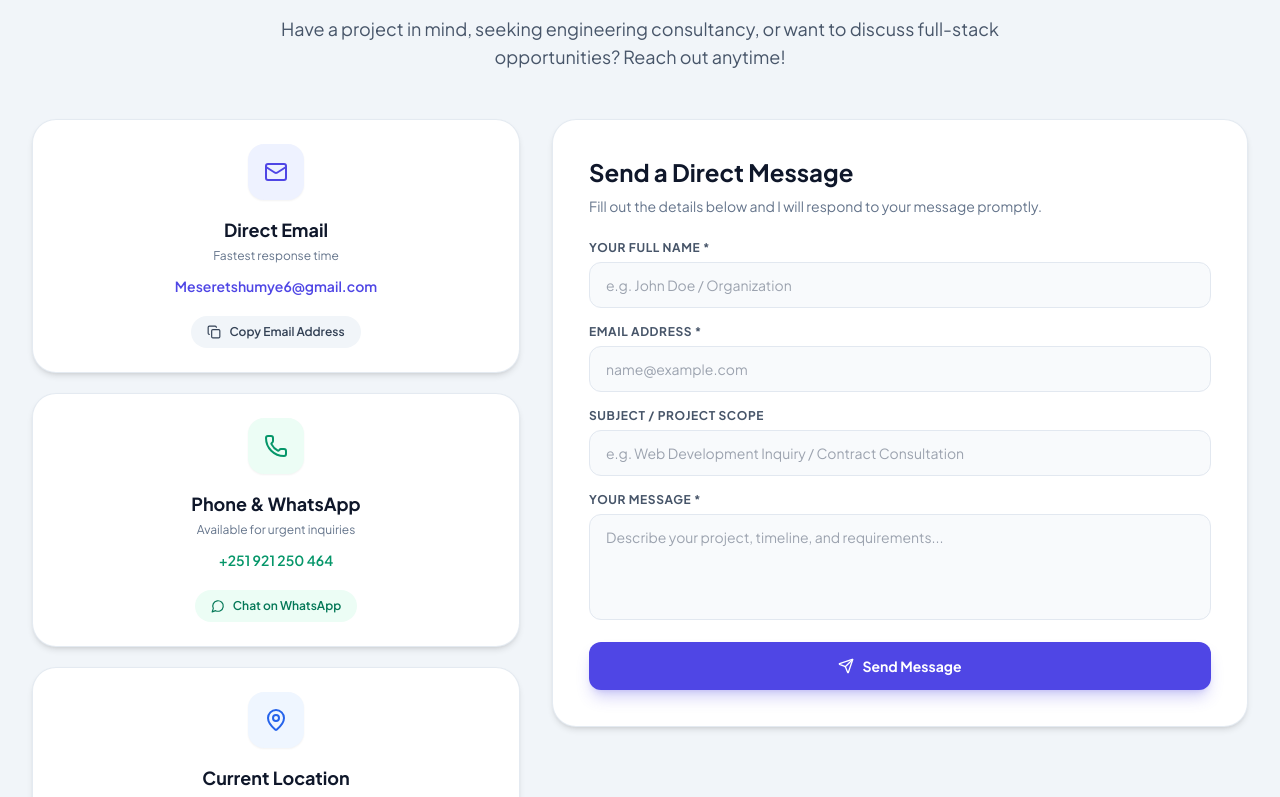
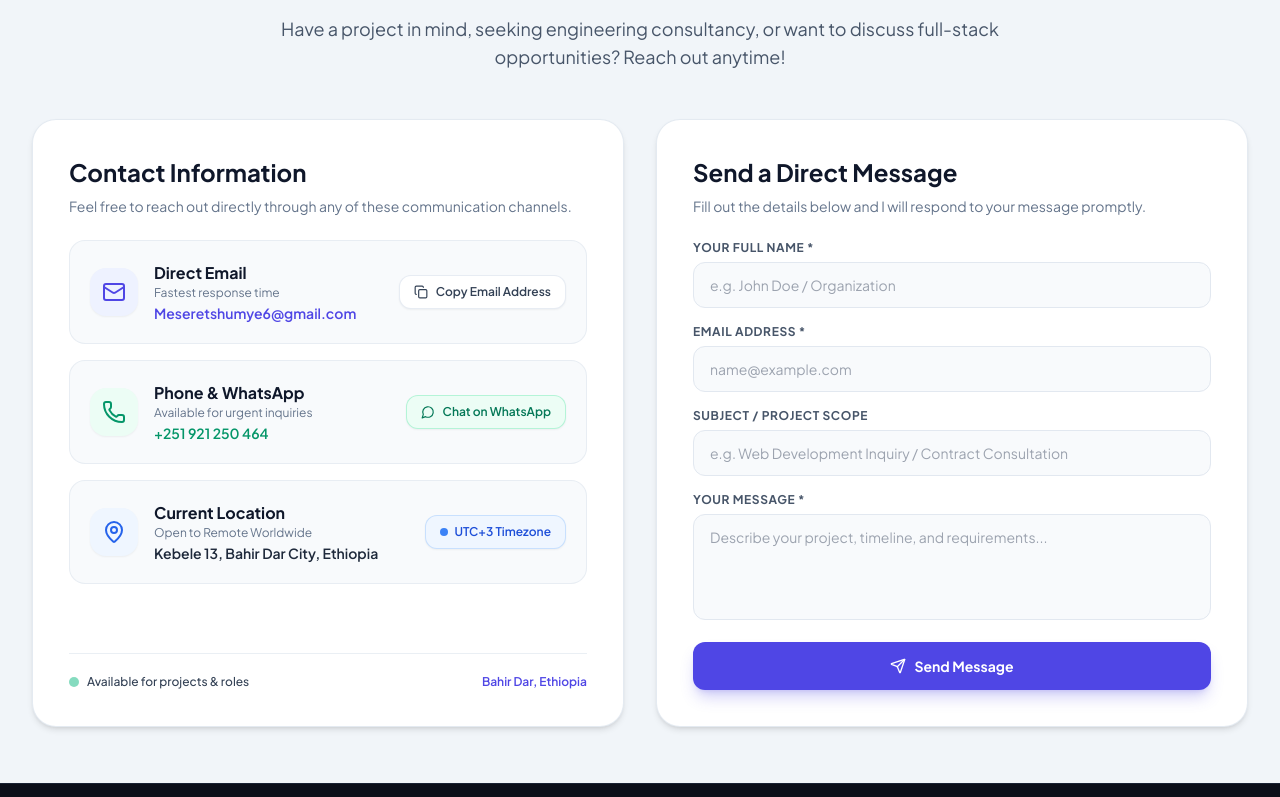
Before and after one commit to meseretshumye/Resume, a React (Vite) app: page / in a window 1280 px wide. Shown: the part 8243-9040 px from the top of the page. Built offline with nearby package versions, Linux system fonts and the light colour scheme.

Commit message:
feat(contact): unify contact info into single card and balance width with message form

```diff
--- a/src/components/Contact.jsx
+++ b/src/components/Contact.jsx
@@ -68,32 +68,42 @@ export default function Contact({ personalInfo }) {
           </p>
         </div>
 
-        {/* Main Content Grid: Left side has the 3 Contact Cards, Right side has the Message Form */}
-        <div className="grid grid-cols-1 lg:grid-cols-12 gap-8 items-start">
+        {/* Main Content Grid: Equal Width Cards (Left: Contact Info Card, Right: Direct Message Card) */}
+        <div className="grid grid-cols-1 lg:grid-cols-2 gap-8 items-stretch">
 
-          {/* Left Column: 3 Contact Info Cards matching design */}
-          <div className="lg:col-span-5 flex flex-col sm:grid sm:grid-cols-3 lg:flex lg:flex-col gap-5">
+          {/* Left Column: Unified Single Contact Info Card */}
+          <div className="p-7 sm:p-9 rounded-3xl bg-white dark:bg-[#0e1629]/90 border border-slate-200/90 dark:border-blue-500/25 shadow-md dark:shadow-[0_4px_25px_rgba(2,12,27,0.7)] backdrop-blur-sm flex flex-col justify-between">
+            <div>
+              <h3 className="text-xl sm:text-2xl font-bold text-slate-900 dark:text-white mb-2">
+                Contact Information
+              </h3>
+              <p className="text-xs sm:text-sm text-slate-500 dark:text-slate-400 mb-6">
+                Feel free to reach out directly through any of these communication channels.
+              </p>
 
-            {/* Card 1: Direct Email */}
-            <div className="p-6 rounded-3xl bg-white dark:bg-[#0e1629]/90 border border-slate-200/90 dark:border-blue-500/25 shadow-md dark:shadow-[0_4px_25px_rgba(2,12,27,0.7)] backdrop-blur-sm text-center flex flex-col items-center justify-between group hover:border-indigo-400 dark:hover:border-sky-400/60 transition-all">
-              <div className="flex flex-col items-center">
-                <div className="w-14 h-14 rounded-2xl bg-indigo-50 dark:bg-indigo-950/70 text-indigo-600 dark:text-indigo-400 flex items-center justify-center mb-4 group-hover:scale-110 transition-transform shadow-sm">
+              <div className="space-y-4">
+                {/* Item 1: Direct Email */}
+                <div className="p-4 sm:p-5 rounded-2xl bg-slate-50 dark:bg-slate-900/60 border border-slate-200/70 dark:border-blue-500/15 flex flex-col sm:flex-row sm:items-center justify-between gap-4 group hover:border-indigo-400 dark:hover:border-sky-400/50 transition-all">
+                  <div className="flex items-center gap-4 min-w-0">
+                    <div className="w-12 h-12 rounded-2xl bg-indigo-50 dark:bg-indigo-950/70 text-indigo-600 dark:text-indigo-400 flex items-center justify-center shrink-0 group-hover:scale-105 transition-transform shadow-sm">
                       <Mail className="w-6 h-6" />
                     </div>
-                <h3 className="font-bold text-slate-900 dark:text-white text-lg">Direct Email</h3>
-                <p className="text-xs text-slate-500 dark:text-slate-400 mt-1 mb-3">Fastest response time</p>
+                    <div className="min-w-0">
+                      <h4 className="font-bold text-slate-900 dark:text-white text-base">Direct Email</h4>
+                      <p className="text-xs text-slate-500 dark:text-slate-400">Fastest response time</p>
                       <a
                         href={`mailto:${personalInfo.email}`}
-                  className="text-sm font-semibold text-indigo-600 dark:text-indigo-400 hover:underline break-all"
+                        className="text-sm font-semibold text-indigo-600 dark:text-indigo-400 hover:underline break-all block mt-0.5"
                       >
                         {personalInfo.email}
                       </a>
+                    </div>
                   </div>
 
                   <button
                     type="button"
                     onClick={handleCopyEmail}
-                className="mt-5 inline-flex items-center gap-2 px-4 py-2 rounded-2xl text-xs font-semibold bg-slate-100 hover:bg-slate-200 dark:bg-slate-800 dark:hover:bg-slate-700 text-slate-700 dark:text-slate-200 transition-colors cursor-pointer"
+                    className="inline-flex items-center justify-center gap-2 px-3.5 py-2 rounded-xl text-xs font-semibold bg-white dark:bg-slate-800 hover:bg-slate-100 dark:hover:bg-slate-700 text-slate-700 dark:text-slate-200 border border-slate-200/80 dark:border-slate-700 shadow-sm transition-colors cursor-pointer shrink-0 self-start sm:self-auto"
                   >
                     {copied ? (
                       <>
@@ -109,56 +119,71 @@ export default function Contact({ personalInfo }) {
                   </button>
                 </div>
 
-            {/* Card 2: Phone & WhatsApp */}
-            <div className="p-6 rounded-3xl bg-white dark:bg-[#0e1629]/90 border border-slate-200/90 dark:border-blue-500/25 shadow-md dark:shadow-[0_4px_25px_rgba(2,12,27,0.7)] backdrop-blur-sm text-center flex flex-col items-center justify-between group hover:border-emerald-400 dark:hover:border-emerald-400/60 transition-all">
-              <div className="flex flex-col items-center">
-                <div className="w-14 h-14 rounded-2xl bg-emerald-50 dark:bg-emerald-950/70 text-emerald-600 dark:text-emerald-400 flex items-center justify-center mb-4 group-hover:scale-110 transition-transform shadow-sm">
+                {/* Item 2: Phone & WhatsApp */}
+                <div className="p-4 sm:p-5 rounded-2xl bg-slate-50 dark:bg-slate-900/60 border border-slate-200/70 dark:border-blue-500/15 flex flex-col sm:flex-row sm:items-center justify-between gap-4 group hover:border-emerald-400 dark:hover:border-emerald-400/50 transition-all">
+                  <div className="flex items-center gap-4 min-w-0">
+                    <div className="w-12 h-12 rounded-2xl bg-emerald-50 dark:bg-emerald-950/70 text-emerald-600 dark:text-emerald-400 flex items-center justify-center shrink-0 group-hover:scale-105 transition-transform shadow-sm">
                       <Phone className="w-6 h-6" />
                     </div>
-                <h3 className="font-bold text-slate-900 dark:text-white text-lg">Phone & WhatsApp</h3>
-                <p className="text-xs text-slate-500 dark:text-slate-400 mt-1 mb-3">Available for urgent inquiries</p>
+                    <div className="min-w-0">
+                      <h4 className="font-bold text-slate-900 dark:text-white text-base">Phone & WhatsApp</h4>
+                      <p className="text-xs text-slate-500 dark:text-slate-400">Available for urgent inquiries</p>
                       <a
                         href={`tel:${personalInfo.phone}`}
-                  className="text-sm font-semibold text-emerald-600 dark:text-emerald-400 hover:underline"
+                        className="text-sm font-semibold text-emerald-600 dark:text-emerald-400 hover:underline block mt-0.5"
                       >
                         {personalInfo.phone}
                       </a>
+                    </div>
                   </div>
 
                   <a
                     href={personalInfo.socialLinks.whatsapp}
                     target="_blank"
                     rel="noreferrer"
-                className="mt-5 inline-flex items-center gap-2 px-4 py-2 rounded-2xl text-xs font-semibold bg-emerald-50 hover:bg-emerald-100 dark:bg-emerald-950/60 dark:hover:bg-emerald-900/60 text-emerald-700 dark:text-emerald-300 transition-colors"
+                    className="inline-flex items-center justify-center gap-2 px-3.5 py-2 rounded-xl text-xs font-semibold bg-emerald-50 hover:bg-emerald-100 dark:bg-emerald-950/70 dark:hover:bg-emerald-900/70 text-emerald-700 dark:text-emerald-300 border border-emerald-200/80 dark:border-emerald-800/60 shadow-sm transition-colors shrink-0 self-start sm:self-auto"
                   >
                     <MessageCircle className="w-3.5 h-3.5" />
                     <span>Chat on WhatsApp</span>
                   </a>
                 </div>
 
-            {/* Card 3: Current Location */}
-            <div className="p-6 rounded-3xl bg-white dark:bg-[#0e1629]/90 border border-slate-200/90 dark:border-blue-500/25 shadow-md dark:shadow-[0_4px_25px_rgba(2,12,27,0.7)] backdrop-blur-sm text-center flex flex-col items-center justify-between group hover:border-indigo-400 dark:hover:border-sky-400/60 transition-all">
-              <div className="flex flex-col items-center">
-                <div className="w-14 h-14 rounded-2xl bg-blue-50 dark:bg-blue-950/70 text-blue-600 dark:text-blue-400 flex items-center justify-center mb-4 group-hover:scale-110 transition-transform shadow-sm">
+                {/* Item 3: Current Location */}
+                <div className="p-4 sm:p-5 rounded-2xl bg-slate-50 dark:bg-slate-900/60 border border-slate-200/70 dark:border-blue-500/15 flex flex-col sm:flex-row sm:items-center justify-between gap-4 group hover:border-indigo-400 dark:hover:border-sky-400/50 transition-all">
+                  <div className="flex items-center gap-4 min-w-0">
+                    <div className="w-12 h-12 rounded-2xl bg-blue-50 dark:bg-blue-950/70 text-blue-600 dark:text-blue-400 flex items-center justify-center shrink-0 group-hover:scale-105 transition-transform shadow-sm">
                       <MapPin className="w-6 h-6" />
                     </div>
-                <h3 className="font-bold text-slate-900 dark:text-white text-lg">Current Location</h3>
-                <p className="text-xs text-slate-500 dark:text-slate-400 mt-1 mb-3">Open to Remote Worldwide</p>
-                <p className="text-sm font-semibold text-slate-800 dark:text-slate-200">
+                    <div className="min-w-0">
+                      <h4 className="font-bold text-slate-900 dark:text-white text-base">Current Location</h4>
+                      <p className="text-xs text-slate-500 dark:text-slate-400">Open to Remote Worldwide</p>
+                      <p className="text-sm font-semibold text-slate-800 dark:text-slate-200 mt-0.5">
                         {personalInfo.location}
                       </p>
                     </div>
+                  </div>
 
-              <span className="mt-5 inline-flex items-center gap-1.5 px-4 py-2 rounded-2xl text-xs font-semibold bg-blue-50 dark:bg-blue-950/60 text-blue-700 dark:text-blue-300">
+                  <span className="inline-flex items-center justify-center gap-1.5 px-3.5 py-2 rounded-xl text-xs font-semibold bg-blue-50 dark:bg-blue-950/70 text-blue-700 dark:text-blue-300 border border-blue-200/80 dark:border-blue-800/60 shadow-sm shrink-0 self-start sm:self-auto">
                     <span className="w-2 h-2 rounded-full bg-blue-500"></span>
                     UTC+3 Timezone
                   </span>
                 </div>
-
+              </div>
             </div>
 
-          {/* Right Column: Send a Direct Message Form */}
-          <div className="lg:col-span-7 p-7 sm:p-9 rounded-3xl bg-white dark:bg-[#0e1629]/90 border border-slate-200/90 dark:border-blue-500/25 shadow-md dark:shadow-[0_4px_25px_rgba(2,12,27,0.7)] backdrop-blur-sm">
+            {/* Bottom Availability Status */}
+            <div className="mt-6 pt-5 border-t border-slate-200/70 dark:border-slate-800/80 flex items-center justify-between text-xs text-slate-500 dark:text-slate-400">
+              <span className="flex items-center gap-2">
+                <span className="w-2.5 h-2.5 rounded-full bg-emerald-500 animate-pulse"></span>
+                <span className="font-medium text-slate-700 dark:text-slate-300">Available for projects & roles</span>
+              </span>
+              <span className="font-semibold text-indigo-600 dark:text-sky-400">Bahir Dar, Ethiopia</span>
+            </div>
+          </div>
+
+          {/* Right Column: Send a Direct Message Form (Equal Width) */}
+          <div className="p-7 sm:p-9 rounded-3xl bg-white dark:bg-[#0e1629]/90 border border-slate-200/90 dark:border-blue-500/25 shadow-md dark:shadow-[0_4px_25px_rgba(2,12,27,0.7)] backdrop-blur-sm flex flex-col justify-between">
+            <div>
               <h3 className="text-xl sm:text-2xl font-bold text-slate-900 dark:text-white mb-2">
                 Send a Direct Message
               </h3>
@@ -254,6 +279,7 @@ export default function Contact({ personalInfo }) {
                 </button>
               </form>
             </div>
+          </div>
 
         </div>
 
```
Lines whose indentation alone changed are shown as unchanged.
